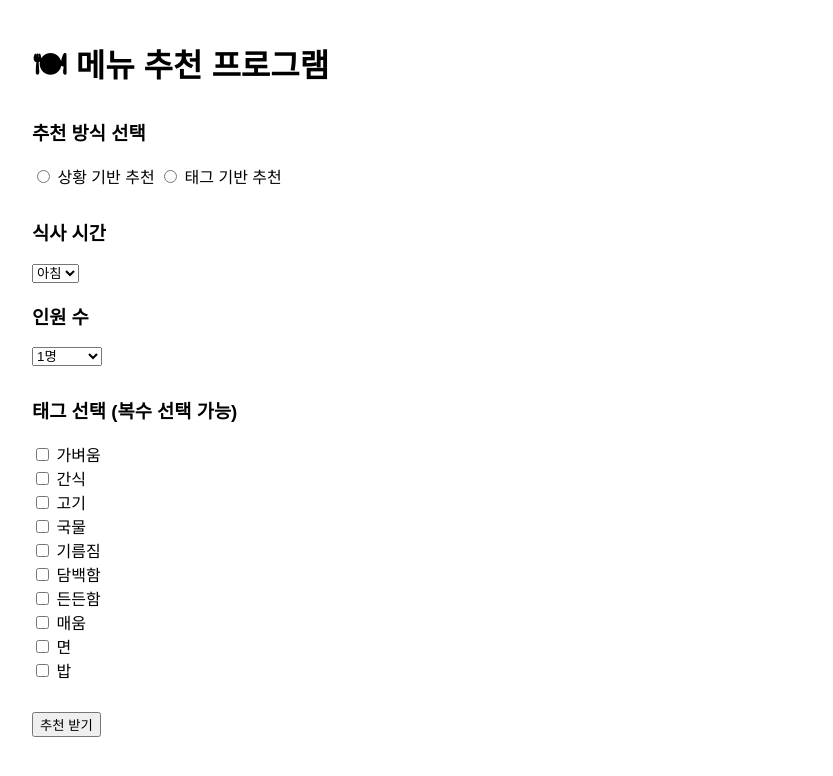
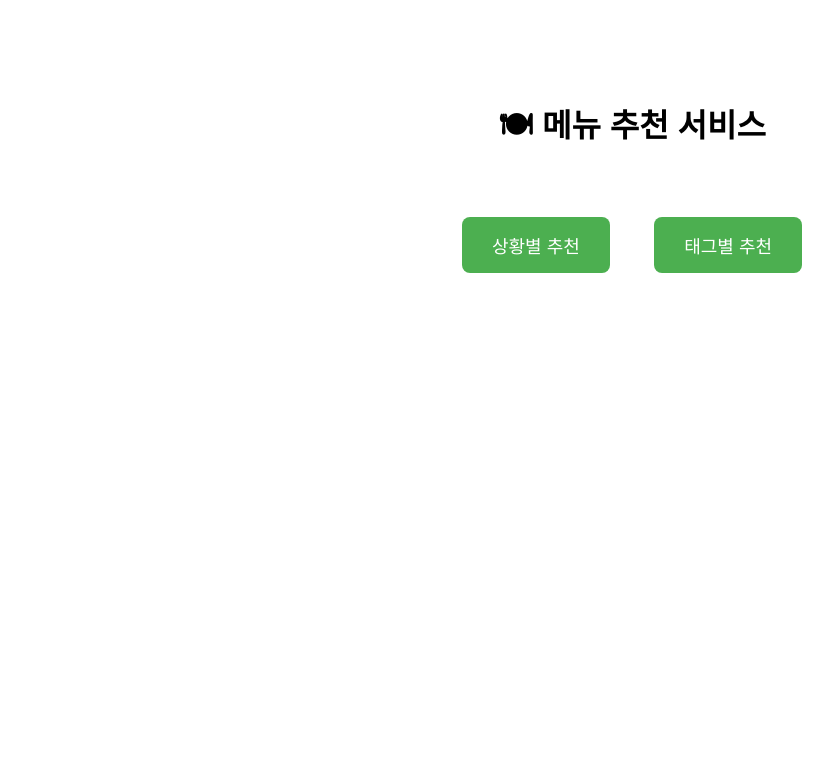
Before and after one commit to eun047/menu_project, a Flask app: page / in a window 1280 px wide. Shown: the top 776 px of the page, without its empty margins (8-841 px from the left). Run offline with Flask 3, Linux system fonts and the light colour scheme.

Commit message:
refactor: 추천 페이지를 기능별로 분리

```diff
--- a/templates/index.html
+++ b/templates/index.html
@@ -2,99 +2,37 @@
 <html lang="ko">
 <head>
     <meta charset="UTF-8">
-    <title>메뉴 추천 프로그램</title>
+    <title>메뉴 추천 서비스</title>
     <style>
         body {
+            text-align: center;
             font-family: Arial, sans-serif;
-            margin: 40px;
+            margin-top: 100px;
         }
-
-        .section {
-            margin-bottom: 30px;
+        h1 {
+            margin-bottom: 40px;
         }
-
-        .result {
-            margin-top: 30px;
-            padding: 20px;
-            border: 1px solid #ddd;
-            background-color: #f9f9f9;
+        .btn {
+            display: inline-block;
+            margin: 20px;
+            padding: 15px 30px;
+            font-size: 18px;
+            text-decoration: none;
+            color: white;
+            background-color: #4CAF50;
+            border-radius: 8px;
         }
-
-        .menu-title {
-            font-size: 20px;
-            font-weight: bold;
+        .btn:hover {
+            background-color: #45a049;
         }
     </style>
 </head>
 <body>
 
-    <h1>🍽 메뉴 추천 프로그램</h1>
+    <h1>🍽 메뉴 추천 서비스</h1>
 
-    <form method="POST">
-
-        <!-- 추천 방식 선택 -->
-        <div class="section">
-            <h3>추천 방식 선택</h3>
-
-            <label>
-                <input type="radio" name="mode" value="condition" required>
-                상황 기반 추천
-            </label>
-
-            <label>
-                <input type="radio" name="mode" value="tags">
-                태그 기반 추천
-            </label>
-        </div>
-
-        <!-- 상황 기반 입력 -->
-        <div class="section">
-            <h3>식사 시간</h3>
-            <select name="meal_time">
-                <option value="아침">아침</option>
-                <option value="점심">점심</option>
-                <option value="저녁">저녁</option>
-            </select>
-
-            <h3>인원 수</h3>
-            <select name="people">
-                <option value="1">1명</option>
-                <option value="2">2명</option>
-                <option value="3">3명</option>
-                <option value="4">4명</option>
-                <option value="5">5명 이상</option>
-            </select>
-        </div>
-
-        <!-- 태그 기반 입력 -->
-        <div class="section">
-            <h3>태그 선택 (복수 선택 가능)</h3>
-
-            {% for tag in tags %}
-                <label>
-                    <input type="checkbox" name="tags" value="{{ tag }}">
-                    {{ tag }}
-                </label><br>
-            {% endfor %}
-        </div>
-
-        <button type="submit">추천 받기</button>
-
-    </form>
-
-    <!-- 결과 출력 -->
-    {% if result %}
-        <div class="result">
-            <div class="menu-title">🍽 {{ result.name }}</div>
-            <p>👥 추천 인원: {{ result.min_people }} ~ {{ result.max_people }}명</p>
-            <p>🕒 가능한 시간: {{ result.meal_time | join(', ') }}</p>
-            <p>🏷 태그: {{ result.tags | join(', ') }}</p>
-        </div>
-    {% elif result is not none %}
-        <div class="result">
-            조건에 맞는 메뉴가 없습니다.
-        </div>
-    {% endif %}
+    <a href="/condition" class="btn">상황별 추천</a>
+    <a href="/tags" class="btn">태그별 추천</a>
 
 </body>
 </html>
```
